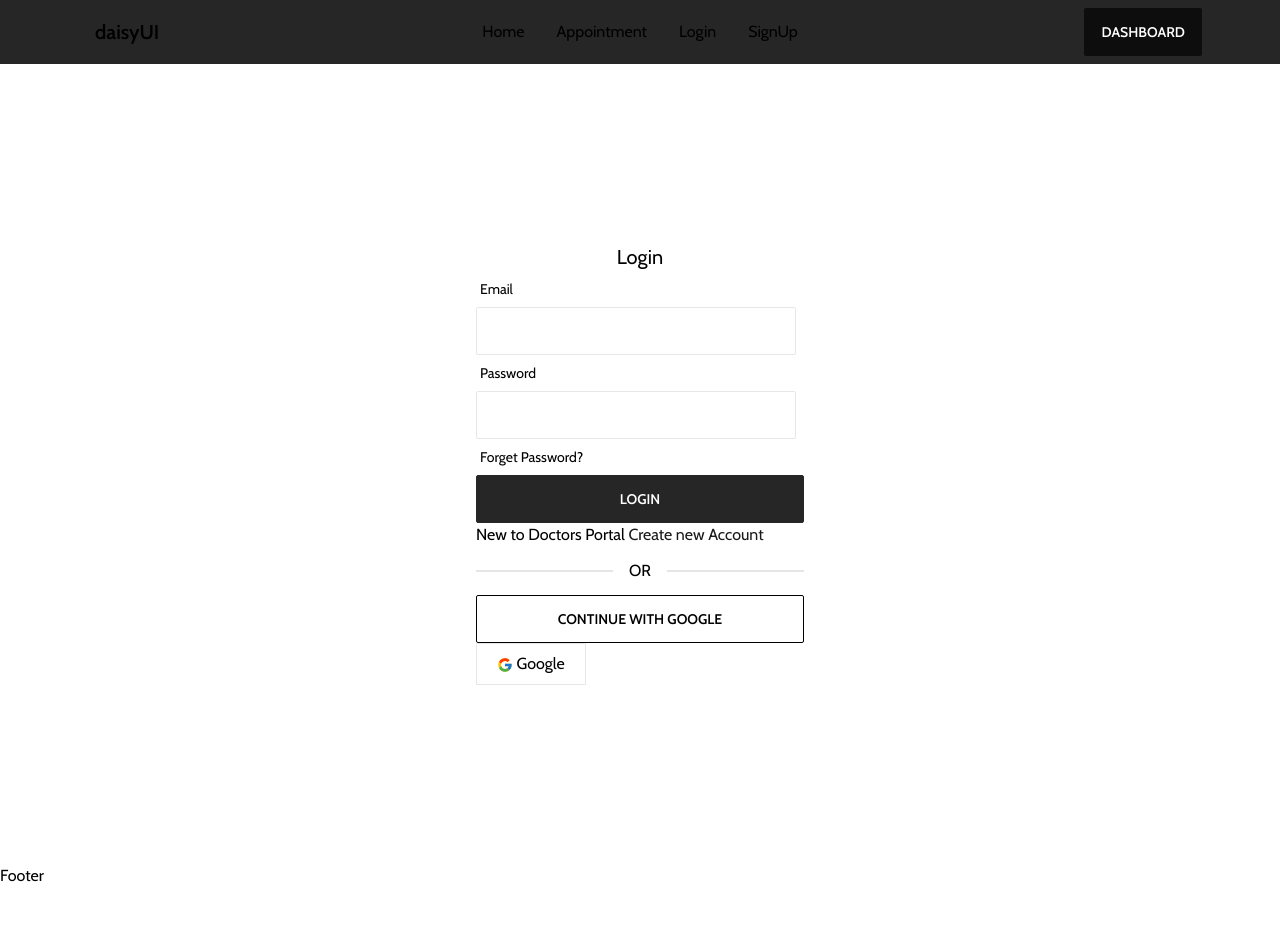
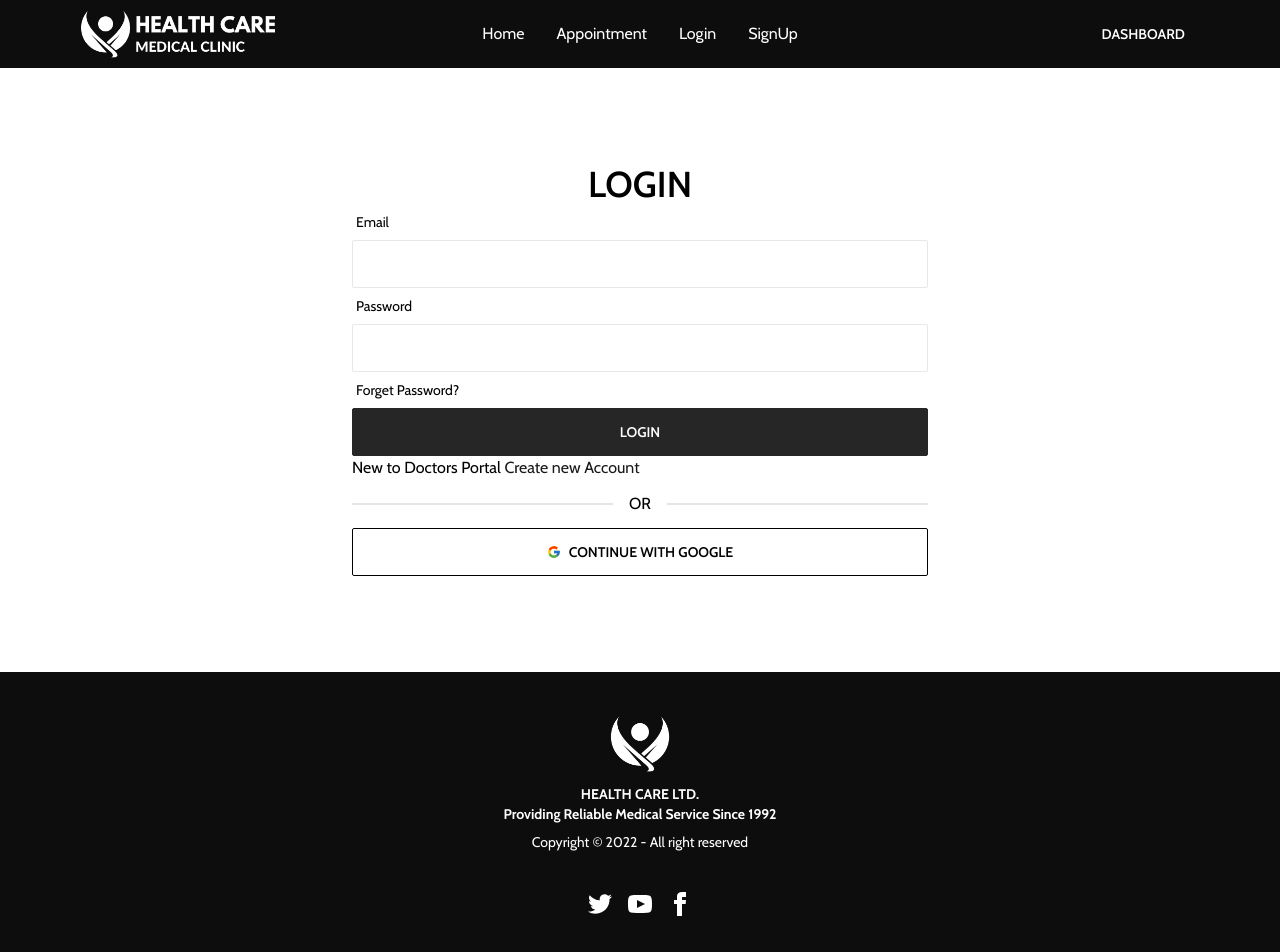
Before and after one commit to sifatullahsu/health-care, a React (Create React App) app: page /login in a window 1280 px wide. Shown: the top 952 px of the page. Before the commit the page ends 888 px from the top, so only its background shows below. Built offline with nearby package versions, Linux system fonts and the light colour scheme; no server answers.

Commit message:
ui update

```diff
--- a/src/App.css
+++ b/src/App.css
@@ -72,7 +72,7 @@ body {
 /* ========== */
 
 .form-control input {
-  @apply input input-bordered;
+  @apply input input-bordered w-full;
   border-color: #e5e7eb;
 }
 
--- a/src/components/AdminSidebar.js
+++ b/src/components/AdminSidebar.js
@@ -1,23 +1,22 @@
-import React, { useState } from 'react';
-import { NavLink, useLocation } from 'react-router-dom';
+import React from 'react';
+import { useContext } from 'react';
+import { Link, NavLink, useLocation } from 'react-router-dom';
+import { AuthContext } from '../contexts/AuthProvider';
+import logo from '../assets/images/logo.png';
 
 const AdminSidebar = () => {
 
   const location = useLocation();
   const path = location.pathname;
 
-  return (
-    <div className='bg-primary text-gray-300'>
-      <div className='mt-5 mb-10 px-4'>
-        <div className='text-2xl font-semibold'>Logo</div>
-      </div>
-      <ul className="menu w-80 ">
-        <li><NavLink to='/dashboard' className={({ isActive }) => isActive && path === '/dashboard' ? 'active' : ''}>Dashboard</NavLink></li>
-        <li><NavLink to='/dashboard/hospital-services' className={path.includes('/checkout') && 'active'}>Hospital Services</NavLink></li>
+  const { user } = useContext(AuthContext);
 
-        <div className='relative'>
-          <span>Admin</span>
-        </div>
+
+
+  const adminMenu = () => {
+    return (
+      <>
+        <div className='relative'><span>Admin</span></div>
 
         <li>
           <NavLink to='/dashboard/doctors'>Doctors</NavLink>
@@ -63,17 +62,50 @@ const AdminSidebar = () => {
             <li><NavLink to='/dashboard/users/add-new'>Add New</NavLink></li>
           </ul>
         </li>
+      </>
+    );
+  }
 
-        <div className='relative'>
-          <span>Account</span>
-        </div>
-        <li><NavLink to='/dashboard/my-appointments'>My Appointments</NavLink></li>
-        <li><NavLink to='/dashboard/settings'>Settings</NavLink></li>
-        <li><NavLink to='/logout'>Logout</NavLink></li>
+
+  return (
+    <div className='bg-primary text-gray-300'>
+      <div className='mt-5 mb-10 px-4'>
+        <Link to='/'>
+          <img src={logo} className='w-[200px]' alt="" />
+        </Link>
+      </div>
+      <ul className="menu w-80 ">
+
+        <li>
+          <NavLink to='/dashboard'
+            className={({ isActive }) => isActive && path === '/dashboard' ? 'active' : ''}
+          >Dashboard</NavLink>
+        </li>
+
+        <li>
+          <NavLink to='/dashboard/hospital-services'
+            className={path.includes('/checkout') && 'active'}
+          >Hospital Services</NavLink>
+        </li>
+
+        {
+          user?.uid &&
+          adminMenu()
+        }
+
+        <div className='relative'><span>Account</span></div>
+
+        {
+          user?.uid &&
+          <>
+            <li><NavLink to='/dashboard/my-appointments'>My Appointments</NavLink></li>
+            <li><NavLink to='/dashboard/settings'>Settings</NavLink></li>
+            <li><NavLink to='/logout'>Logout</NavLink></li>
+          </>
+        }
+
       </ul>
-      <div className='px-4'>
-
-      </div>
+      <div className='px-4'></div>
     </div>
   );
 };
--- a/src/components/Footer.js
+++ b/src/components/Footer.js
@@ -1,10 +1,24 @@
 import React from 'react';
+import logo from '../assets/images/logo2.png';
 
 const Footer = () => {
   return (
-    <div>
-      Footer
-    </div>
+    <footer className="footer footer-center p-10 bg-primary text-primary-content">
+      <div>
+        <img src={logo} className='w-16' alt="" />
+        <p className="font-bold">
+          HEALTH CARE LTD. <br />Providing Reliable Medical Service Since 1992
+        </p>
+        <p>Copyright © 2022 - All right reserved</p>
+      </div>
+      <div>
+        <div className="grid grid-flow-col gap-4">
+          <a><svg xmlns="http://www.w3.org/2000/svg" width="24" height="24" viewBox="0 0 24 24" className="fill-current"><path d="M24 4.557c-.883.392-1.832.656-2.828.775 1.017-.609 1.798-1.574 2.165-2.724-.951.564-2.005.974-3.127 1.195-.897-.957-2.178-1.555-3.594-1.555-3.179 0-5.515 2.966-4.797 6.045-4.091-.205-7.719-2.165-10.148-5.144-1.29 2.213-.669 5.108 1.523 6.574-.806-.026-1.566-.247-2.229-.616-.054 2.281 1.581 4.415 3.949 4.89-.693.188-1.452.232-2.224.084.626 1.956 2.444 3.379 4.6 3.419-2.07 1.623-4.678 2.348-7.29 2.04 2.179 1.397 4.768 2.212 7.548 2.212 9.142 0 14.307-7.721 13.995-14.646.962-.695 1.797-1.562 2.457-2.549z"></path></svg></a>
+          <a><svg xmlns="http://www.w3.org/2000/svg" width="24" height="24" viewBox="0 0 24 24" className="fill-current"><path d="M19.615 3.184c-3.604-.246-11.631-.245-15.23 0-3.897.266-4.356 2.62-4.385 8.816.029 6.185.484 8.549 4.385 8.816 3.6.245 11.626.246 15.23 0 3.897-.266 4.356-2.62 4.385-8.816-.029-6.185-.484-8.549-4.385-8.816zm-10.615 12.816v-8l8 3.993-8 4.007z"></path></svg></a>
+          <a><svg xmlns="http://www.w3.org/2000/svg" width="24" height="24" viewBox="0 0 24 24" className="fill-current"><path d="M9 8h-3v4h3v12h5v-12h3.642l.358-4h-4v-1.667c0-.955.192-1.333 1.115-1.333h2.885v-5h-3.808c-3.596 0-5.192 1.583-5.192 4.615v3.385z"></path></svg></a>
+        </div>
+      </div>
+    </footer>
   );
 };
 
--- a/src/components/GoogleSignIn.js
+++ b/src/components/GoogleSignIn.js
@@ -22,8 +22,8 @@ const GoogleSignIn = ({ from }) => {
 
   return (
     <>
-      <button onClick={handleGoogleSignIn} className='bg-white py-2 px-5 border border-border'>
-        <FcGoogle className='inline'></FcGoogle> Google
+      <button onClick={handleGoogleSignIn} className='btn btn-outline w-full'>
+        <FcGoogle className='inline-block mr-2'></FcGoogle> CONTINUE WITH GOOGLE
       </button>
     </>
   );
--- a/src/components/Header.js
+++ b/src/components/Header.js
@@ -1,5 +1,7 @@
 import React from 'react';
+import { FaBars } from 'react-icons/fa';
 import { Link } from 'react-router-dom';
+import logo from '../assets/images/logo.png';
 
 const Header = () => {
 
@@ -15,21 +17,25 @@ const Header = () => {
   }
 
   return (
-    <header className='bg-accent'>
+    <header className='bg-primary'>
       <div className="navbar container">
         <div className="navbar-start">
           <div className="dropdown">
             <label tabIndex={0} className="btn btn-ghost lg:hidden">
-              <svg xmlns="http://www.w3.org/2000/svg" className="h-5 w-5" fill="none" viewBox="0 0 24 24" stroke="currentColor"><path strokeLinecap="round" strokeLinejoin="round" strokeWidth="2" d="M4 6h16M4 12h8m-8 6h16" /></svg>
+              <FaBars className='text-white'></FaBars>
             </label>
             <ul tabIndex={0} className="menu menu-compact dropdown-content mt-3 p-2 shadow bg-base-100 rounded-box w-52">
               {menu()}
             </ul>
           </div>
-          <Link to='/' className="btn btn-ghost normal-case text-xl">daisyUI</Link>
+          <div>
+            <Link to='/'>
+              <img src={logo} className='w-[200px]' alt="" />
+            </Link>
+          </div>
         </div>
         <div className="navbar-center hidden lg:flex">
-          <ul className="menu menu-horizontal p-0">
+          <ul className="menu menu-horizontal text-white p-0">
             {menu()}
           </ul>
         </div>
--- a/src/components/Login.js
+++ b/src/components/Login.js
@@ -29,38 +29,42 @@ const Login = () => {
   }
 
   return (
-    <div className='h-[800px] flex justify-center items-center'>
-      <div className='w-96 p-7'>
-        <h2 className='text-xl text-center'>Login</h2>
+    <div className='container my-24'>
+      <div className='max-w-xl mx-auto'>
+        <h2 className='text-4xl font-semibold uppercase text-center'>Login</h2>
         <form onSubmit={handleSubmit(handleLogin)}>
-          <div className="form-control w-full max-w-xs">
+
+          <div className="form-control">
             <label className="label"> <span className="label-text">Email</span></label>
             <input type="text"
               {...register("email", {
                 required: "Email Address is required"
               })}
-              className="input input-bordered w-full max-w-xs" />
+            />
             {errors.email && <p className='text-red-600'>{errors.email?.message}</p>}
           </div>
-          <div className="form-control w-full max-w-xs">
+
+          <div className="form-control">
             <label className="label"> <span className="label-text">Password</span></label>
             <input type="password"
               {...register("password", {
                 required: "Password is required",
                 minLength: { value: 6, message: 'Password must be 6 characters or longer' }
               })}
-              className="input input-bordered w-full max-w-xs" />
+              className="input input-bordered" />
             <label className="label"> <span className="label-text">Forget Password?</span></label>
             {errors.password && <p className='text-red-600'>{errors.password?.message}</p>}
           </div>
+
           <input className='btn btn-accent w-full' value="Login" type="submit" />
+
           <div>
             {loginError && <p className='text-red-600'>{loginError}</p>}
           </div>
+
         </form>
         <p>New to Doctors Portal <Link className='text-secondary' to="/signup">Create new Account</Link></p>
         <div className="divider">OR</div>
-        <button className='btn btn-outline w-full'>CONTINUE WITH GOOGLE</button>
         <GoogleSignIn></GoogleSignIn>
       </div>
     </div>
--- a/src/components/SignUp.js
+++ b/src/components/SignUp.js
@@ -34,39 +34,43 @@ const SignUp = () => {
   }
 
   return (
-    <div className='h-[800px] flex justify-center items-center'>
-      <div className='w-96 p-7'>
-        <h2 className='text-xl text-center'>Sign Up</h2>
+    <div className='container my-24'>
+      <div className='max-w-xl mx-auto'>
+        <h2 className='text-4xl font-semibold uppercase text-center'>Sign Up</h2>
         <form onSubmit={handleSubmit(handleSignUp)}>
-          <div className="form-control w-full max-w-xs">
+
+          <div className="form-control">
             <label className="label"> <span className="label-text">Name</span></label>
             <input type="text" {...register("name", {
               required: "Name is Required"
-            })} className="input input-bordered w-full max-w-xs" />
+            })} className="input input-bordered" />
             {errors.name && <p className='text-red-500'>{errors.name.message}</p>}
           </div>
-          <div className="form-control w-full max-w-xs">
+
+          <div className="form-control">
             <label className="label"> <span className="label-text">Email</span></label>
             <input type="email" {...register("email", {
               required: true
-            })} className="input input-bordered w-full max-w-xs" />
+            })} className="input input-bordered" />
             {errors.email && <p className='text-red-500'>{errors.email.message}</p>}
           </div>
-          <div className="form-control w-full max-w-xs">
+
+          <div className="form-control">
             <label className="label"> <span className="label-text">Password</span></label>
             <input type="password" {...register("password", {
               required: "Password is required",
               minLength: { value: 6, message: "Password must be 6 characters long" },
               pattern: { value: /(?=.*[A-Z])(?=.*[!@#$&*])(?=.*[0-9])/, message: 'Password must have uppercase, number and special characters' }
-            })} className="input input-bordered w-full max-w-xs" />
+            })} className="input input-bordered" />
             {errors.password && <p className='text-red-500'>{errors.password.message}</p>}
           </div>
+
           <input className='btn btn-accent w-full mt-4' value="Sign Up" type="submit" />
+
           {signUpError && <p className='text-red-600'>{signUpError}</p>}
         </form>
         <p>Already have an account <Link className='text-secondary' to="/login">Please Login</Link></p>
         <div className="divider">OR</div>
-        <button className='btn btn-outline w-full'>CONTINUE WITH GOOGLE</button>
         <GoogleSignIn></GoogleSignIn>
       </div>
     </div>
--- a/src/pages/Dashboard/AddDoctor.js
+++ b/src/pages/Dashboard/AddDoctor.js
@@ -5,6 +5,8 @@ import { useLoaderData, useLocation } from 'react-router-dom';
 const AddDoctor = () => {
   const doctor = useLoaderData();
   const location = useLocation();
+  const edit = location.pathname === '/dashboard/doctors/add-new' ? false : true;
+
 
   let addNew = '';
   if (location.pathname === '/dashboard/doctors/add-new') {
@@ -77,7 +79,7 @@ const AddDoctor = () => {
     setRepeter(newRepeter);
   }
 
-
+  console.log(doctor);
 
   return (
     <form onSubmit={handleSubmit(doctor ? handleEditDoctor : handleAddDoctor)}>
@@ -91,7 +93,7 @@ const AddDoctor = () => {
               <div className='basis-full p-5'>
                 <div className="form-control">
                   <label className="label"><span className="label-text">Name</span></label>
-                  <input {...register("name", { required: true })} defaultValue={doctor?.name} />
+                  <input name='name' defaultValue={doctor?.name} required />
                 </div>
               </div>
             </div>
--- a/src/pages/Dashboard/AllDoctors.js
+++ b/src/pages/Dashboard/AllDoctors.js
@@ -22,7 +22,9 @@ const AllDoctors = () => {
           <tr>
             <th>No.</th>
             <th>Name</th>
-            <th>Price</th>
+            <th>Email</th>
+            <th>Qualifications</th>
+            <th>Designation</th>
             <th className='text-right'>Actions</th>
           </tr>
         </thead>
@@ -32,7 +34,9 @@ const AllDoctors = () => {
               <tr key={index}>
                 <th>{index + 1}</th>
                 <td>{doctor?.name}</td>
-                <td>${doctor?.price}</td>
+                <td>{doctor?.email}</td>
+                <td>{doctor?.qualifications}</td>
+                <td>{doctor?.designation}</td>
                 <td className='text-right'>
                   <Link to={`/dashboard/doctors/${doctor?._id}`}><FaRegEdit className='inline'></FaRegEdit></Link>
                 </td>
--- /dev/null
+++ b/src/pages/HomePage.js
@@ -0,0 +1,11 @@
+import React from 'react';
+
+const HomePage = () => {
+  return (
+    <div className='container'>
+      home
+    </div>
+  );
+};
+
+export default HomePage;
```
Also changed, not shown: src/routes/routes.js (+4 -3 lines), src/assets/images/logo.png (added), src/assets/images/logo2.png (added).
